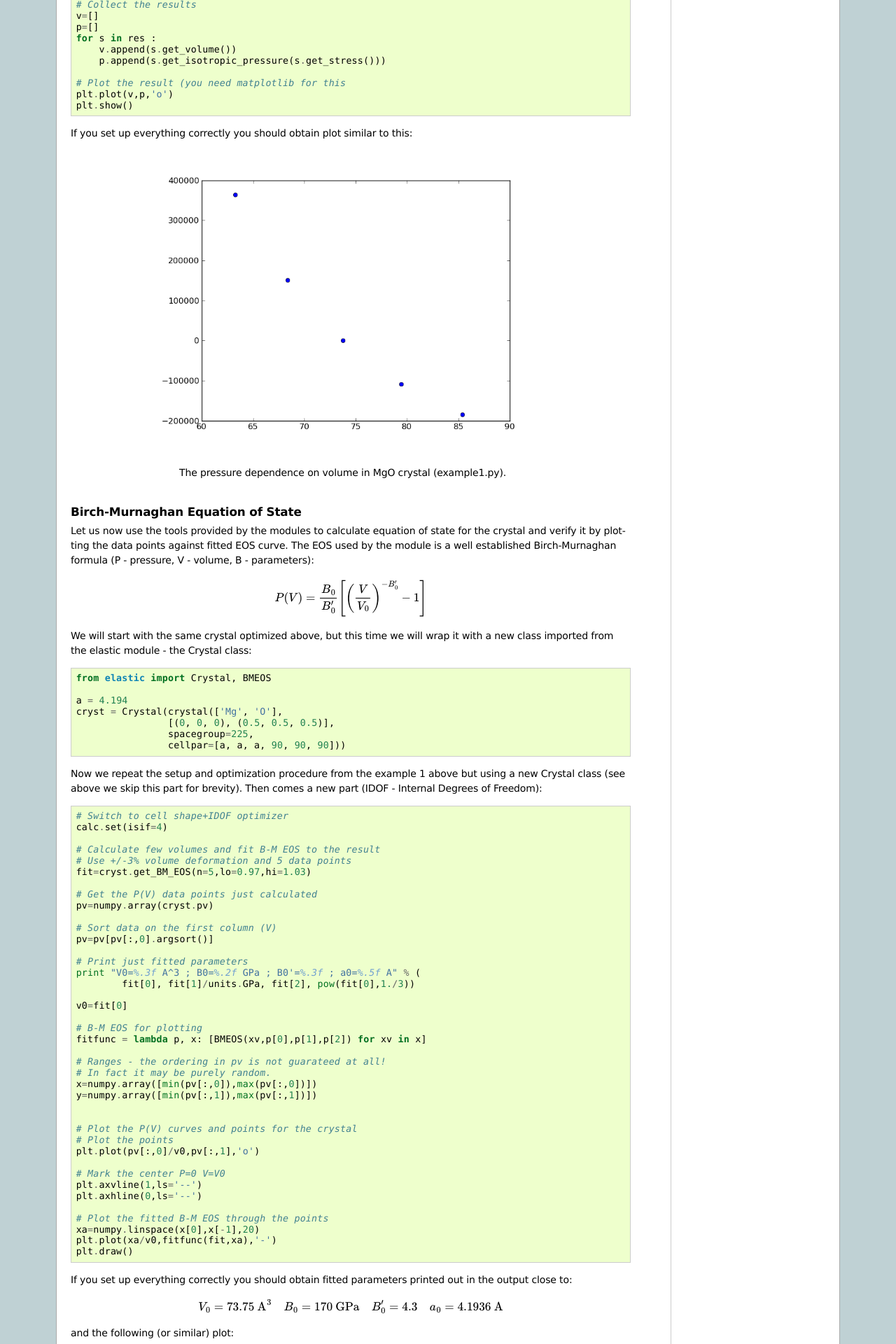
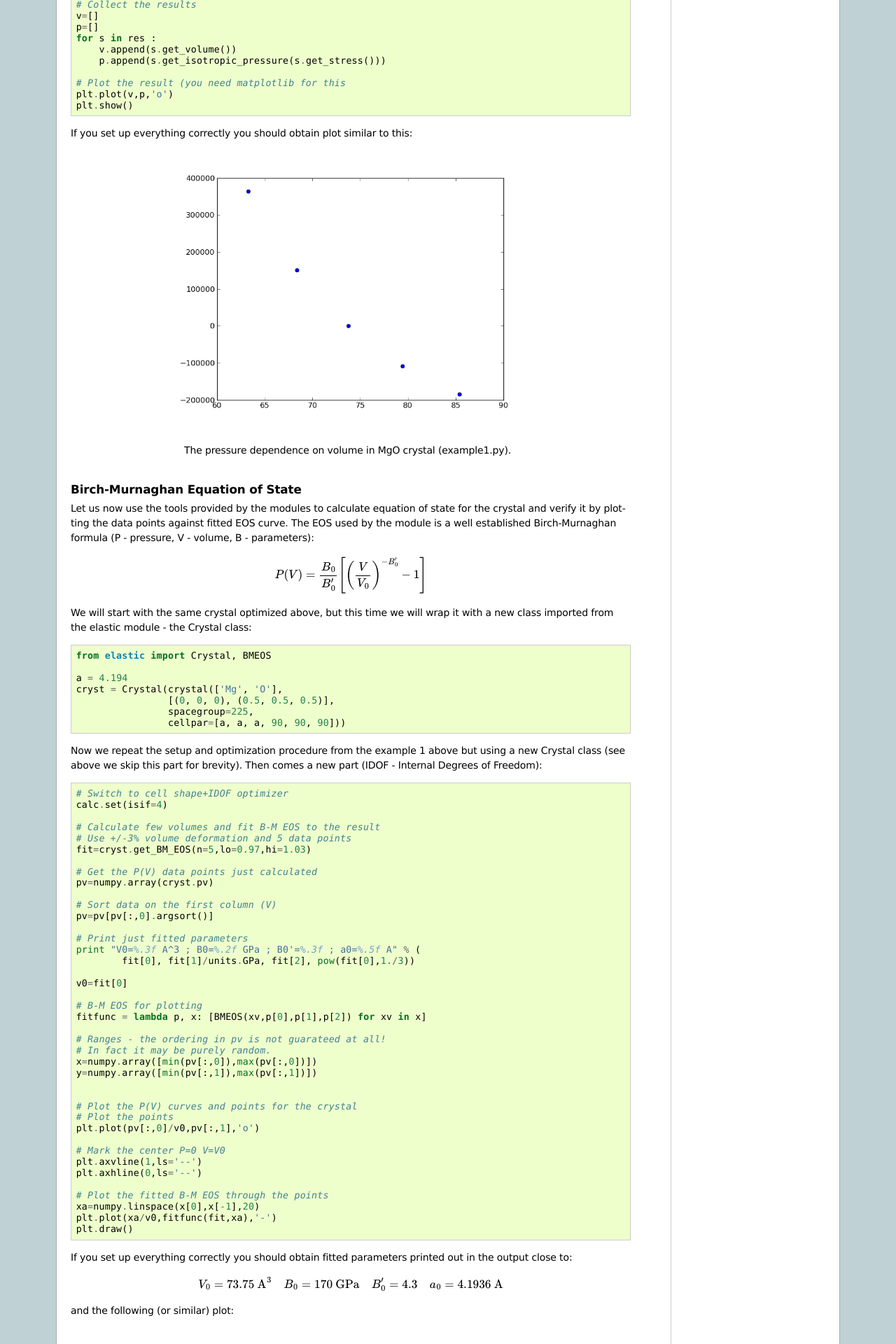
Before and after one commit to jochym/Elastic, a Sphinx documentation site: the page built from doc/source/usage.rst, in a window 1280 px wide. Shown: the part 2185-4105 px from the top of the page at 70% size. Built offline with Sphinx 7.4.7, drawn with Linux system fonts in a browser that asks for light colours; comment, search, counter and statistics services are not loaded.

Commit message:
Figures in better shape.

```diff
--- a/doc/source/usage.rst
+++ b/doc/source/usage.rst
@@ -147,8 +147,10 @@ machines at your disposal this will speed up the calculation considerably::
 If you set up everything correctly you should obtain plot similar to this:
 
 .. figure:: fig/plot1.png
-   :figwidth: 90%
-   :scale: 70%
+   :figwidth: 100%
+   :width: 600pt
+   :height: 450pt
+   :scale: 66%
    :align: center
 
    The pressure dependence on volume in MgO crystal (example1.py).
@@ -237,8 +239,10 @@ out in the output close to:
 and the following (or similar) plot:
 
 .. figure:: fig/plot2.png
-   :figwidth: 90%
-   :scale: 70%
+   :figwidth: 100%
+   :width: 600pt
+   :height: 450pt
+   :scale: 66%
    :align: center
 
    The pressure dependence on volume in MgO crystal (example2.py).
@@ -326,8 +330,10 @@ With the following result of fitting:
 and the following (or similar) plot:
 
 .. figure:: fig/plot3.png
-   :figwidth: 90%
-   :scale: 70%
+   :figwidth: 100%
+   :width: 600pt
+   :height: 450pt
+   :scale: 66%
    :align: center
 
    The pressure dependence on volume in MgO crystal (example3.py).
```
